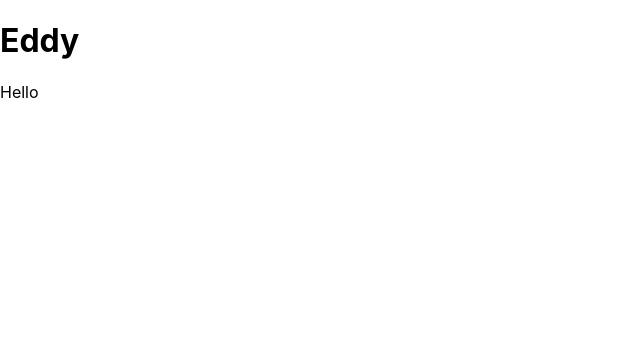
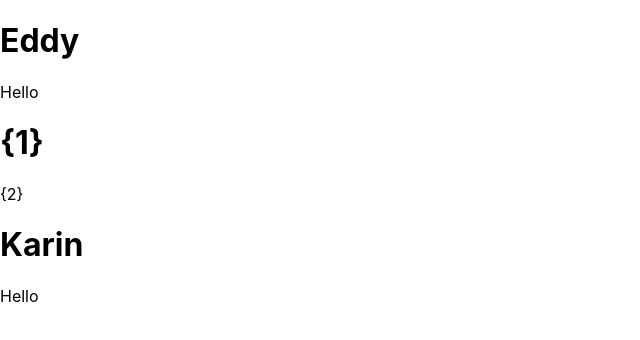
Before and after one commit to karinhsin/React_tutorial, a React (Create React App) app: page / in a window 1280 px wide. Shown: the top 340 px of the page, without its empty margins (0-640 px from the left). Built offline with nearby package versions, Linux system fonts and the light colour scheme.

Commit message:
新增屬性類型限制範例

```diff
--- a/package.json
+++ b/package.json
@@ -13,6 +13,7 @@
     "eslint-plugin-react": "^7.26.0",
     "eslint-plugin-react-hooks": "^4.2.0",
     "prettier": "^2.4.1",
+    "prop-types": "^15.7.2",
     "react": "^17.0.2",
     "react-dom": "^17.0.2",
     "react-scripts": "4.0.3",
--- a/src/components/Child.js
+++ b/src/components/Child.js
@@ -1,7 +1,10 @@
-import React from 'react'
+import React, { Children } from 'react'
+import PropTypes from 'prop-types'
 
 function Child(props) {
-    console.log(props)
+    //先解構出屬性名稱變數
+    //屬性值來源只有兩種 父母給的或自己設定
+    const {name, text} = props
     return (
         <>
             {/* 子女元件透過props得到父母元件傳來的資料 */}
@@ -11,4 +14,14 @@ function Child(props) {
     )
 }
 
+//設定預設屬性（當父母元件沒給定時應用）
+Child.defaultProps = {
+    name: 'Karin',
+    text: 'Hello',
+}
+
+Children.PropTypes = {
+    name: PropTypes.string.isRequired,
+    text: PropTypes.string.isRequired,
+}
 export default Child
--- a/src/components/Parent.js
+++ b/src/components/Parent.js
@@ -7,6 +7,8 @@ function Parent() {
         <>
             {/* 在父母元件的render(return)中使用子女元件 */}
             <Child text="Hello" name="Eddy" />
+            <Child text="{2}" name="{1}" />
+            <Child />
         </>
     )
 }
```
